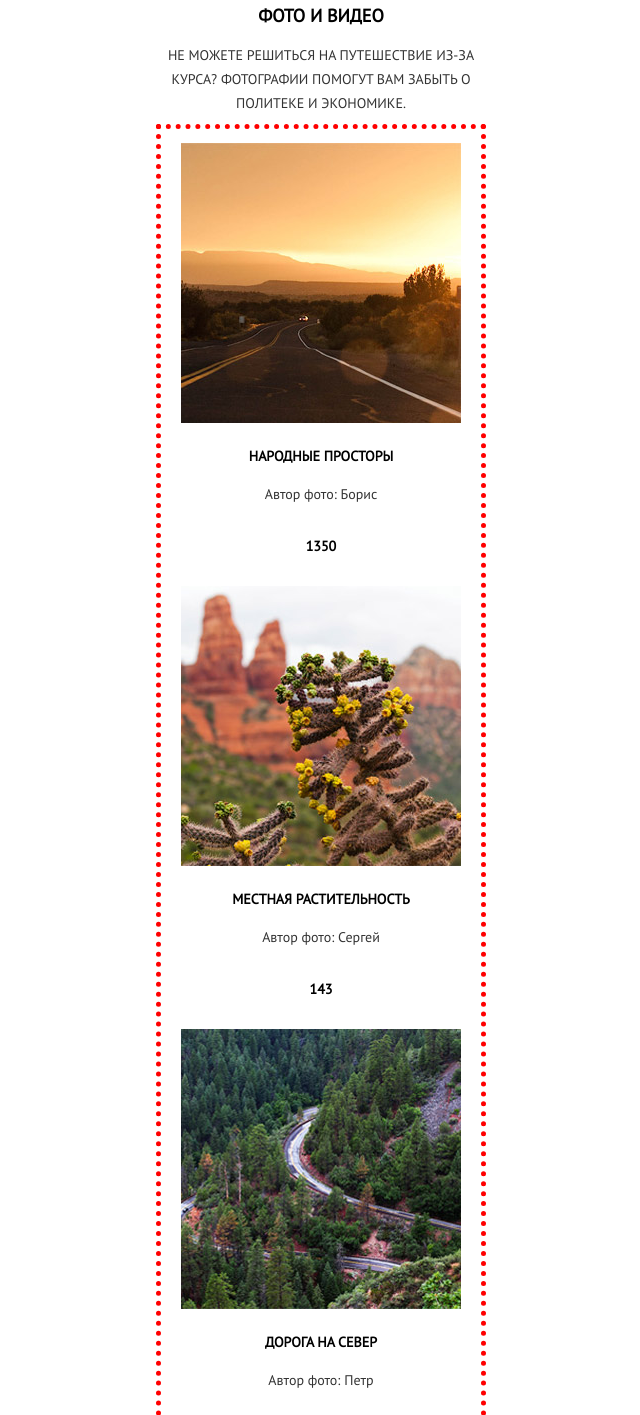
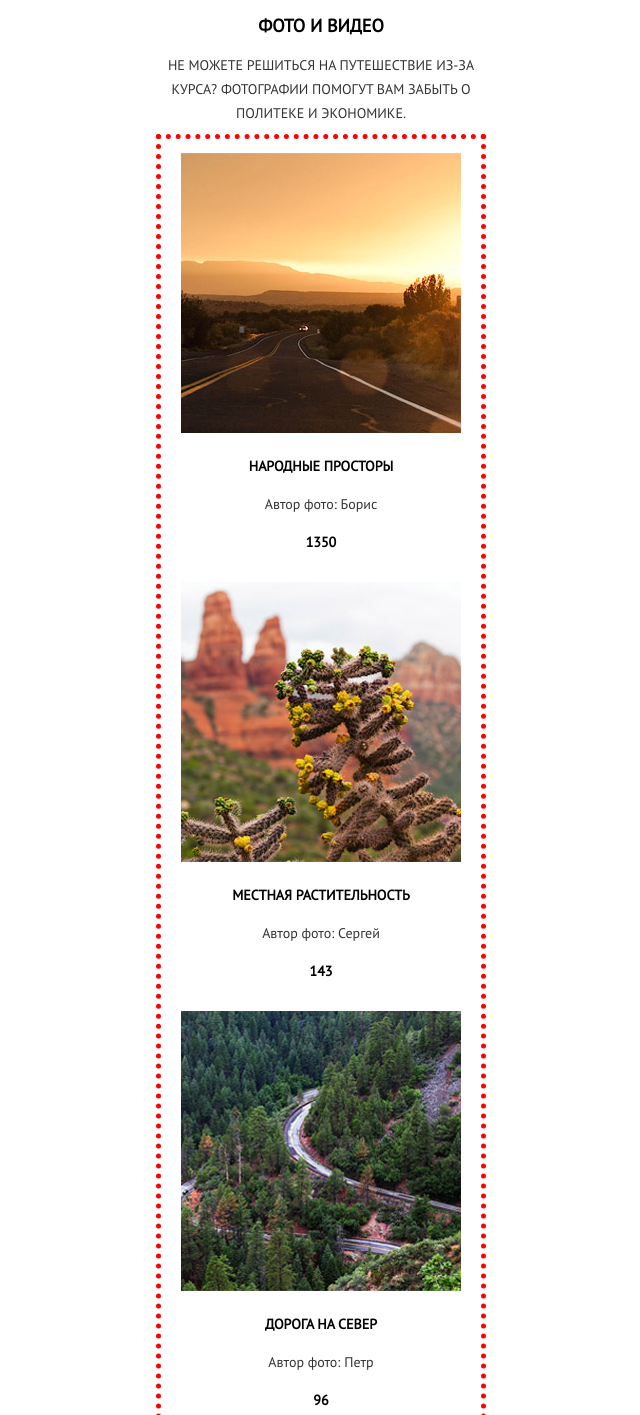
Before and after one commit to Holyromeo/988699-sedona-17, a website: page source/photo.html in a window 1280 px wide. Shown: the part 637-2052 px from the top of the page, without its empty margins (319-959 px from the left). Drawn offline with nearby package versions, Linux system fonts and the light colour scheme; files that its build step writes are made by us from their sources; files whose address does not match are found by name.

Commit message:
изменения по стилям

```diff
--- a/source/less/blocks/gallery.less
+++ b/source/less/blocks/gallery.less
@@ -15,3 +15,7 @@
   text-transform: none;
   color: #333333;
 }
+
+.gallery__figure {
+  margin: 0;
+}
--- a/source/less/blocks/page-header.less
+++ b/source/less/blocks/page-header.less
@@ -1,11 +1,5 @@
 .page-header {
   position: relative;
-  margin: 0;
-  padding: 0;
-  font-size: 18px;
-  line-height: 40px;
-  font-family: "PT Sans", "Arial", sans-serif;
-  font-weight: normal;
 }
 
 .page-header__wrapper {
--- /dev/null
+++ b/source/less/global.less
@@ -0,0 +1,6 @@
+body {
+  font-size: 18px;
+  line-height: 40px;
+  font-family: "PT Sans", "Arial", sans-serif;
+  font-weight: normal;
+}
--- a/source/less/style.less
+++ b/source/less/style.less
@@ -1,5 +1,6 @@
 @import "fonts.less";
 @import "mixins.less";
+@import "global.less";
 @import "blocks/page-header.less";
 @import "blocks/site-list.less";
 @import "blocks/page-main.less";
--- a/source/photo.html
+++ b/source/photo.html
@@ -36,32 +36,32 @@
         <h1 class="page-photo__title">Фото и видео</h1>
         <p class="page-photo__description">Не можете решиться на путешествие из-за курса? Фотографии помогут вам забыть о политеке и экономике.</p>
         <ul class="page-photo__gallery gallery">
-          <li class="gallery__item--block-1">
-            <figure class="gallery__item">
+          <li class="gallery__item">
+            <figure class="gallery__figure">
               <p class="gallery__item-img"><img src="img/photo-sunset-mobile@1x.jpg" width="280" height="280" alt="Вечерняя дорога"></p>
               <figcaption class="gallery__description">Народные просторы</figcaption>
               <p class="gallery__author">Автор фото: Борис</p>
               <p class="gallery__like">1350</p>
             </figure>
           </li>
-          <li class="gallery__item--block-2">
-            <figure class="gallery__item">
+          <li class="gallery__item">
+            <figure class="gallery__figure">
               <p class="gallery__item-img"><img src="img/photo-cactus-mobile@1x.jpg" width="280" height="280" alt="Цветущие кактусы"></p>
               <figcaption class="gallery__description">Местная растительность</figcaption>
               <p class="gallery__author">Автор фото: Сергей</p>
               <p class="gallery__like">143</p>
             </figure>
           </li>
-          <li class="gallery__item--block-3">
-            <figure class="gallery__item">
+          <li class="gallery__item">
+            <figure class="gallery__figure">
               <p class="gallery__item-img"><img src="img/photo-roads-mobile@1x.jpg" width="280" height="280" alt="Извилистая дорога"></p>
               <figcaption class="gallery__description">Дорога на север</figcaption>
               <p class="gallery__author">Автор фото: Петр</p>
               <p class="gallery__like">96</p>
             </figure>
           </li>
-          <li class="gallery__item--block-4">
-            <figure class="gallery__item">
+          <li class="gallery__item">
+            <figure class="gallery__figure">
               <p class="gallery__item-img"><img src="img/photo-bridge-mobile@1x.jpg" width="280" height="280" alt="Вид каньона"></p>
               <figcaption class="gallery__description">Мост дьявола</figcaption>
               <p class="gallery__author">Автор фото: Антон</p>
```
